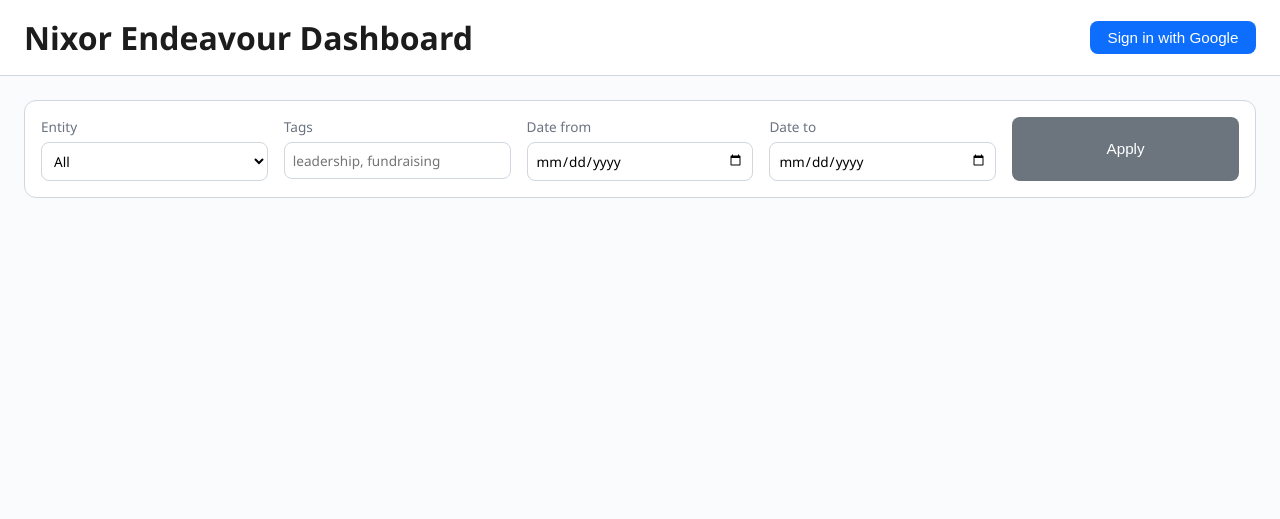
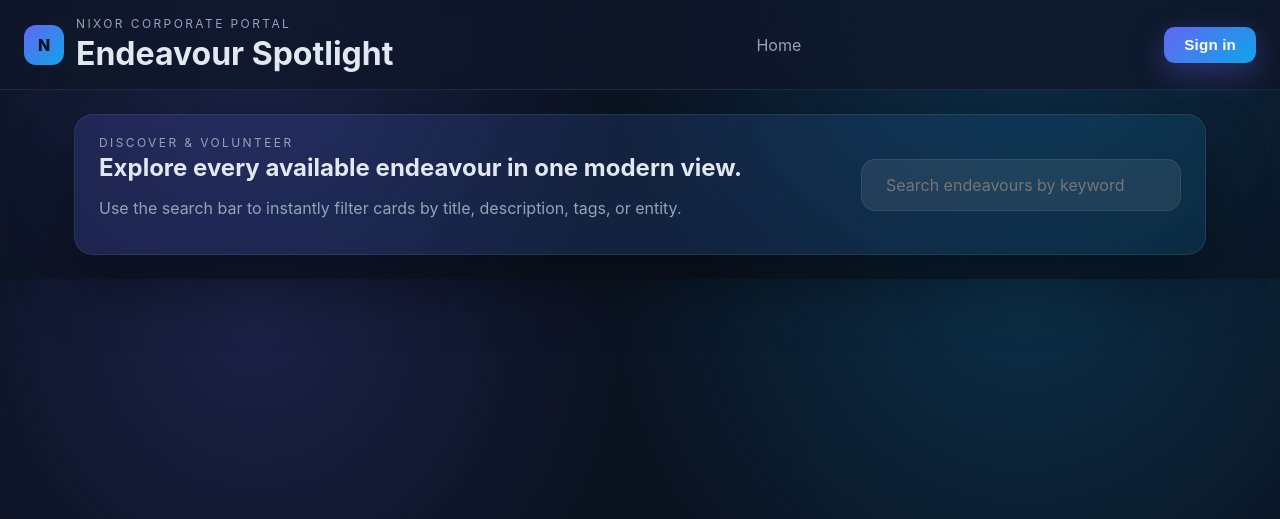
Before and after one commit to bod-nixor/nixor-corporate-portal, a PHP site: page /public/index.html in a window 1280 px wide. Shown: the top 519 px of the page. Run offline with PHP 8.4, Linux system fonts and the light colour scheme; some libraries are stand-ins or nearby versions.

Commit message:
Enhance navigation, HR creation, and modernize UI

```diff
--- a/assets/css/main.css
+++ b/assets/css/main.css
@@ -1,16 +1,19 @@
 :root {
     color-scheme: light;
-    font-family: 'Segoe UI', Roboto, sans-serif;
-    --primary: #0d6efd;
-    --secondary: #6c757d;
-    --background: #f9fbfd;
-    --surface: #ffffff;
-    --border: #d0d7de;
-    --text: #1c1c1c;
-    --muted: #6b7280;
-    --success: #198754;
-    --warning: #d97706;
-    --danger: #dc3545;
+    font-family: 'Inter', 'Segoe UI', Roboto, sans-serif;
+    --primary: #6366f1;
+    --primary-dark: #4f46e5;
+    --secondary: #0ea5e9;
+    --background: radial-gradient(circle at 20% 20%, rgba(99, 102, 241, 0.18), transparent 35%),
+        radial-gradient(circle at 80% 0%, rgba(14, 165, 233, 0.2), transparent 40%), #0b1220;
+    --surface: rgba(255, 255, 255, 0.08);
+    --surface-solid: #0f172a;
+    --border: rgba(255, 255, 255, 0.08);
+    --text: #e2e8f0;
+    --muted: #94a3b8;
+    --success: #22c55e;
+    --warning: #f59e0b;
+    --danger: #ef4444;
 }
 
 * {
@@ -28,7 +31,8 @@ body {
     align-items: center;
     justify-content: space-between;
     padding: 1rem 1.5rem;
-    background: var(--surface);
+    background: rgba(15, 23, 42, 0.8);
+    backdrop-filter: blur(18px);
     border-bottom: 1px solid var(--border);
     position: sticky;
     top: 0;
@@ -52,20 +56,25 @@ h1, h2, h3 {
 
 button {
     border: none;
-    border-radius: 0.5rem;
-    padding: 0.5rem 1.1rem;
+    border-radius: 0.65rem;
+    padding: 0.6rem 1.25rem;
     cursor: pointer;
     font-size: 0.95rem;
+    font-weight: 600;
+    letter-spacing: 0.01em;
+    transition: transform 120ms ease, box-shadow 160ms ease, background 160ms ease;
 }
 
 button.primary {
-    background: var(--primary);
+    background: linear-gradient(135deg, var(--primary), var(--secondary));
     color: #fff;
+    box-shadow: 0 10px 30px rgba(99, 102, 241, 0.35);
 }
 
 button.secondary {
-    background: var(--secondary);
-    color: #fff;
+    background: #1e293b;
+    color: #e2e8f0;
+    border: 1px solid var(--border);
 }
 
 button:disabled {
@@ -73,37 +82,114 @@ button:disabled {
     cursor: not-allowed;
 }
 
+button:hover:not(:disabled) {
+    transform: translateY(-1px);
+}
+
 main {
     padding: 1.5rem;
+    max-width: 1180px;
+    margin: 0 auto;
 }
 
-.filters {
-    display: grid;
+.hero {
+    background: linear-gradient(120deg, rgba(99, 102, 241, 0.18), rgba(14, 165, 233, 0.12));
+    border: 1px solid var(--border);
+    border-radius: 1.2rem;
+    padding: 1.25rem 1.5rem;
+    display: flex;
+    justify-content: space-between;
     gap: 1rem;
-    grid-template-columns: repeat(auto-fit, minmax(180px, 1fr));
-    margin-bottom: 1.5rem;
-    background: var(--surface);
-    padding: 1rem;
-    border-radius: 0.75rem;
-    border: 1px solid var(--border);
+    align-items: center;
+    box-shadow: 0 30px 60px rgba(0, 0, 0, 0.35);
 }
 
-.filters label {
+.search-bar {
+    display: flex;
+    background: rgba(255, 255, 255, 0.08);
+    border: 1px solid var(--border);
+    border-radius: 0.9rem;
+    padding: 0.35rem 0.75rem;
+    min-width: 320px;
+}
+
+.search-bar input {
+    background: transparent;
+    border: none;
+    outline: none;
+    color: var(--text);
+    font-size: 1rem;
+    width: 100%;
+}
+
+.eyebrow {
+    text-transform: uppercase;
+    letter-spacing: 0.2em;
+    font-size: 0.75rem;
+    color: var(--muted);
+    margin: 0 0 0.2rem;
+}
+
+.brand {
+    display: flex;
+    align-items: center;
+    gap: 0.75rem;
+}
+
+.logo-mark {
+    width: 40px;
+    height: 40px;
+    border-radius: 12px;
+    display: grid;
+    place-items: center;
+    font-weight: 800;
+    background: linear-gradient(135deg, var(--primary), var(--secondary));
+    color: #0b1220;
+}
+
+.nav-links {
+    display: flex;
+    gap: 0.75rem;
+    align-items: center;
+}
+
+.nav-links a {
+    color: var(--muted);
+    text-decoration: none;
+    padding: 0.55rem 0.85rem;
+    border-radius: 0.75rem;
+    transition: color 150ms ease, background 150ms ease;
+    border: 1px solid transparent;
+}
+
+.nav-links a.active,
+.nav-links a:hover {
+    color: #fff;
+    background: rgba(255, 255, 255, 0.08);
+    border-color: var(--border);
+}
+
+label {
     display: flex;
     flex-direction: column;
-    font-size: 0.85rem;
+    gap: 0.35rem;
+    font-size: 0.9rem;
     color: var(--muted);
-    gap: 0.35rem;
 }
 
-.filters input,
-.filters select,
+input,
+select,
 textarea {
-    border-radius: 0.5rem;
+    border-radius: 0.7rem;
     border: 1px solid var(--border);
-    padding: 0.5rem;
+    padding: 0.6rem 0.75rem;
     font: inherit;
-    background: #fff;
+    background: #0b1425;
+    color: var(--text);
+}
+
+textarea {
+    resize: vertical;
 }
 
 .endeavour-list {
@@ -163,6 +249,10 @@ textarea {
 .actions {
     display: flex;
     gap: 0.75rem;
+}
+
+.muted {
+    color: var(--muted);
 }
 
 .hidden {
--- a/assets/js/app.js
+++ b/assets/js/app.js
@@ -5,6 +5,7 @@
     let csrfToken = null;
     let appConfig = {};
     let googleInitScheduled = false;
+    let endeavourCache = [];
 
     document.addEventListener('DOMContentLoaded', () => {
         fetchConfig().then((config) => {
@@ -16,6 +17,7 @@
         });
         bindGlobalControls();
         bootstrapPage();
+        renderNavigation();
     });
 
     function fetchConfig() {
@@ -132,6 +134,7 @@
             info.textContent = '';
             info.classList.add('hidden');
         }
+        renderNavigation();
     }
 
     function updateUserUi() {
@@ -145,6 +148,7 @@
             info.textContent = `${session.name} (${session.role})`;
             info.classList.remove('hidden');
         }
+        renderNavigation();
     }
 
     function onSessionReady() {
@@ -156,6 +160,7 @@
         } else if (page === 'hr') {
             ensureRole(['HR', 'ADMIN']);
             loadRegistrations();
+            populateEntitiesForHr();
             bindHrEvents();
         } else if (page === 'admin') {
             ensureRole(['ADMIN']);
@@ -170,20 +175,22 @@
     function ensureRole(allowed) {
         if (!session || !allowed.includes(session.role)) {
             alert('You do not have access to this area.');
-            window.location.href = '/index.html';
+            window.location.href = '/';
         }
     }
 
     function setupDashboardEvents() {
-        document.getElementById('apply-filters')?.addEventListener('click', () => loadEndeavours());
+        document.getElementById('search-endeavours')?.addEventListener('input', () => {
+            renderEndeavours(filterEndeavours());
+        });
     }
 
-    function loadEntities() {
+    function loadEntities(selectId = 'filter-entity') {
+        const select = document.getElementById(selectId);
+        if (!select) return;
         fetch(`${apiBase}/entities.php`, { credentials: 'include' })
             .then((res) => res.ok ? res.json() : Promise.reject())
             .then((data) => {
-                const select = document.getElementById('filter-entity');
-                if (!select) return;
                 select.innerHTML = '<option value="">All</option>';
                 data.data.forEach((entity) => {
                     const option = document.createElement('option');
@@ -198,20 +205,35 @@
     function loadEndeavours() {
         const params = new URLSearchParams();
         const entity = document.getElementById('filter-entity')?.value;
-        const tags = document.getElementById('filter-tags')?.value;
         const start = document.getElementById('filter-start')?.value;
         const end = document.getElementById('filter-end')?.value;
         if (entity) params.set('entityId', entity);
-        if (tags) params.set('tags', tags);
         if (start) params.set('startFrom', start);
         if (end) params.set('endTo', end);
 
         fetch(`${apiBase}/endeavours.php?${params.toString()}`, { credentials: 'include' })
             .then((res) => res.ok ? res.json() : Promise.reject(res))
-            .then((data) => renderEndeavours(data.data || []))
+            .then((data) => {
+                endeavourCache = data.data || [];
+                renderEndeavours(filterEndeavours());
+            })
             .catch(() => {
                 document.getElementById('endeavour-list').innerHTML = '<p class="empty">No endeavours found.</p>';
             });
+    }
+
+    function filterEndeavours() {
+        const term = document.getElementById('search-endeavours')?.value?.toLowerCase().trim();
+        if (!term) return endeavourCache;
+        return endeavourCache.filter((item) => {
+            const haystack = [
+                item.title,
+                item.description,
+                item.entity?.name,
+                (item.tags || []).map((tag) => tag.name).join(' '),
+            ].join(' ').toLowerCase();
+            return haystack.includes(term);
+        });
     }
 
     function renderEndeavours(items) {
@@ -219,6 +241,10 @@
         const tpl = document.getElementById('endeavour-card-template');
         if (!container || !tpl) return;
         container.innerHTML = '';
+        if (!items.length) {
+            container.innerHTML = '<p class="empty">No endeavours match your search right now.</p>';
+            return;
+        }
         items.forEach((item) => {
             const node = tpl.content.cloneNode(true);
             node.querySelector('.title').textContent = item.title;
@@ -339,6 +365,37 @@
         document.getElementById('close-notes')?.addEventListener('click', () => {
             document.getElementById('notes-drawer')?.classList.add('hidden');
         });
+
+        document.getElementById('endeavour-form')?.addEventListener('submit', (event) => {
+            event.preventDefault();
+            const form = event.target;
+            const payload = {
+                entityId: form.entityId.value,
+                title: form.title.value.trim(),
+                description: form.description.value.trim(),
+                venue: form.venue.value.trim(),
+                startAt: form.startAt.value,
+                endAt: form.endAt.value,
+                maxVolunteers: form.maxVolunteers.value ? parseInt(form.maxVolunteers.value, 10) : null,
+                requiresTransportPayment: form.requiresTransportPayment.checked,
+                tags: [],
+            };
+            fetch(`${apiBase}/endeavours.php`, {
+                method: 'POST',
+                headers: Object.assign({ 'Content-Type': 'application/json' }, csrfHeaders()),
+                credentials: 'include',
+                body: JSON.stringify(payload),
+            })
+                .then((res) => {
+                    if (!res.ok) return res.json().then((d) => { throw new Error(d.message || 'Unable to create endeavour'); });
+                    return res.json();
+                })
+                .then(() => {
+                    form.reset();
+                    alert('Endeavour created successfully.');
+                })
+                .catch((err) => alert(err.message));
+        });
     }
 
     function updateRegistrationStatus(id, status) {
@@ -437,7 +494,7 @@
                 alert('Consent is required.');
                 return;
             }
-            fetch(`${apiBase}/consent.php`, {
+        fetch(`${apiBase}/consent.php`, {
                 method: 'POST',
                 headers: Object.assign({ 'Content-Type': 'application/json' }, csrfHeaders()),
                 credentials: 'include',
@@ -488,6 +545,23 @@
         return csrfToken ? { 'X-CSRF-Token': csrfToken } : {};
     }
 
+    function populateEntitiesForHr() {
+        fetch(`${apiBase}/entities.php`, { credentials: 'include' })
+            .then((res) => res.ok ? res.json() : Promise.reject())
+            .then((data) => {
+                const select = document.getElementById('endeavour-entity');
+                if (!select) return;
+                select.innerHTML = '<option value="" disabled selected>Select an entity</option>';
+                data.data.forEach((entity) => {
+                    const option = document.createElement('option');
+                    option.value = entity.id;
+                    option.textContent = entity.name;
+                    select.appendChild(option);
+                });
+            })
+            .catch(() => {});
+    }
+
     function formatDate(value) {
         if (!value) return '';
         const date = new Date(value);
@@ -508,4 +582,35 @@
             "'": '&#39;',
         })[char]);
     }
+
+    function renderNavigation() {
+        const container = document.getElementById('nav-links');
+        if (!container) return;
+        const role = session?.role;
+        const links = [
+            { label: 'Home', href: '/', roles: ['ANY'] },
+            { label: 'HR', href: '/hr', roles: ['HR', 'ADMIN'] },
+            { label: 'Admin', href: '/admin', roles: ['ADMIN'] },
+            { label: 'Consent', href: '/consent', roles: ['VOLUNTEER', 'HR', 'ADMIN', 'ENTITY_MANAGER'] },
+        ];
+        container.innerHTML = '';
+        let currentPath = window.location.pathname.replace(/\.html$/, '') || '/';
+        if (currentPath === '/index') currentPath = '/';
+        links.forEach((link) => {
+            if (!canAccessLink(link.roles, role)) return;
+            const anchor = document.createElement('a');
+            anchor.href = link.href;
+            anchor.textContent = link.label;
+            if (currentPath === link.href) {
+                anchor.classList.add('active');
+            }
+            container.appendChild(anchor);
+        });
+    }
+
+    function canAccessLink(roles, currentRole) {
+        if (roles.includes('ANY')) return true;
+        if (!currentRole) return false;
+        return roles.includes(currentRole);
+    }
 })();
--- a/public/api/endeavours.php
+++ b/public/api/endeavours.php
@@ -29,7 +29,7 @@ switch ($_SERVER['REQUEST_METHOD']) {
         break;
     case 'POST':
         Session::requireCsrf($_SERVER['HTTP_X_CSRF_TOKEN'] ?? null);
-        $auth->enforceRoles($user, ['ADMIN', 'ENTITY_MANAGER']);
+        $auth->enforceRoles($user, ['ADMIN', 'ENTITY_MANAGER', 'HR']);
         $input = json_decode(file_get_contents('php://input') ?: 'null', true) ?? [];
         try {
             $payload = [
--- a/public/index.html
+++ b/public/index.html
@@ -11,35 +11,31 @@
 </head>
 <body data-page="dashboard">
     <header class="top-bar">
-        <h1>Nixor Endeavour Dashboard</h1>
+        <div class="brand">
+            <div class="logo-mark">N</div>
+            <div>
+                <p class="eyebrow">Nixor Corporate Portal</p>
+                <h1>Endeavour Spotlight</h1>
+            </div>
+        </div>
+        <nav class="nav-links" id="nav-links"></nav>
         <div class="user-controls">
             <div id="user-info" class="user-info hidden"></div>
-            <button id="login-button" class="primary">Sign in with Google</button>
+            <button id="login-button" class="primary">Sign in</button>
             <button id="logout-button" class="secondary hidden">Sign out</button>
         </div>
     </header>
 
     <main>
-        <section class="filters">
-            <label>
-                Entity
-                <select id="filter-entity">
-                    <option value="">All</option>
-                </select>
-            </label>
-            <label>
-                Tags
-                <input type="text" id="filter-tags" placeholder="leadership, fundraising">
-            </label>
-            <label>
-                Date from
-                <input type="date" id="filter-start">
-            </label>
-            <label>
-                Date to
-                <input type="date" id="filter-end">
-            </label>
-            <button id="apply-filters" class="secondary">Apply</button>
+        <section class="hero">
+            <div>
+                <p class="eyebrow">Discover &amp; volunteer</p>
+                <h2>Explore every available endeavour in one modern view.</h2>
+                <p class="muted">Use the search bar to instantly filter cards by title, description, tags, or entity.</p>
+            </div>
+            <div class="search-bar">
+                <input type="search" id="search-endeavours" placeholder="Search endeavours by keyword">
+            </div>
         </section>
 
         <section id="endeavour-list" class="endeavour-list"></section>
```
Also changed, not shown: other parts of assets/css/main.css (+42 -7 lines), public/admin.html (+9 -1 lines), public/consent.html (+9 -1 lines), public/hr.html (+56 -1 lines), public/.htaccess.
